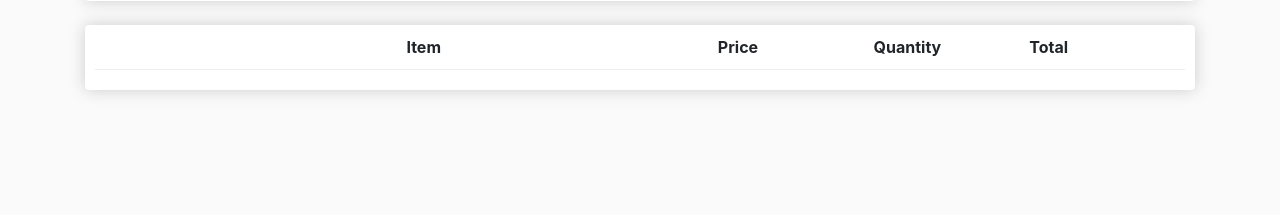
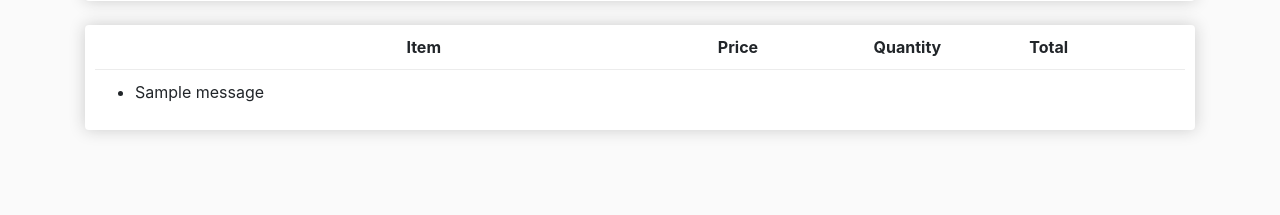
Before and after one commit to Rinkesh-P/Sunnybrae-Superette-OnlineStore, a Django app: page /cart/ in a window 1280 px wide. Shown: the part 280-495 px from the top of the page. Run offline with Django 5.2, Linux system fonts and the light colour scheme; one stand-in notice (Sample message) is shown; some libraries are stand-ins or nearby versions.

Commit message:
Issue when no items in cart
When the cart is empty and the user clicks on checkout an error page comes up so instead of the error page it is not ensuring that if the cart is empty and if the user clicks on checkout then the user will be asked to put items into the cart and it re directs the user back to the cart page.

```diff
--- a/SunnybraeWeb/store/templates/store/cart.html
+++ b/SunnybraeWeb/store/templates/store/cart.html
@@ -1,6 +1,8 @@
 {% extends 'store/main.html' %}
 {% load static %}
 {% block content %}
+
+
 
 <h3>Cart</h3>
 <div class="row">
@@ -59,8 +61,19 @@
                     </div>
                </div>
                {%endfor%}
+               {% if messages %}
+               <ul class="messages">
+                   {% for message in messages %}
+                       <li{% if message.tags %} class="{{ message.tags }}"{% endif %}>
+                           {{ message }}
+                       </li>
+                   {% endfor %}
+               </ul>
+                {% endif %}
           </div>
+
      </div>
+
 </div>
 
 
--- a/SunnybraeWeb/store/templates/store/checkout.html
+++ b/SunnybraeWeb/store/templates/store/checkout.html
@@ -11,4 +11,6 @@
         </form>
     </div>
 
+
+
 {% endblock content %}
--- a/SunnybraeWeb/store/templates/store/order_confirmation.html
+++ b/SunnybraeWeb/store/templates/store/order_confirmation.html
@@ -4,4 +4,6 @@
 
     <h3> Order Confirmed </h3>
 
+    <a href="{% url 'product' %}"> Back to main page </a>
+
 {% endblock content %}
--- a/SunnybraeWeb/store/views.py
+++ b/SunnybraeWeb/store/views.py
@@ -7,6 +7,7 @@ import json
 from .forms import LoginForm, RegisterForm, CheckoutForm
 from django.contrib.auth.forms import UserCreationForm
 from django.contrib.auth import authenticate, login, logout
+from django.contrib import messages
 from .models import Customer
 
 
@@ -83,6 +84,7 @@ def faq(request):
 def checkout(request):
 
     guest_customer = Customer()
+    customer = None
     order = None
 
     if request.user.is_authenticated:
@@ -94,8 +96,18 @@ def checkout(request):
             guest_customer, created = Customer.objects.get_or_create(email=guest_email, defaults={'name': 'Guest'})
             customer = guest_customer
 
+    # try:
+    #     if customer:
+    #         order, created = Order.objects.get_or_create(customer=customer, complete=False)
+    # except UnboundLocalError:
+    #     return redirect('cart')
+
     if customer:
         order, created = Order.objects.get_or_create(customer=customer, complete=False)
+
+    if not order or not order.orderitem_set.exists():
+        messages.warning(request, "Your cart is empty. Please add items to your cart before checking out.")
+        return redirect('cart')
 
     items = order.orderitem_set.all() if order else []
 
```
Also changed, not shown: SunnybraeWeb/db.sqlite3.
